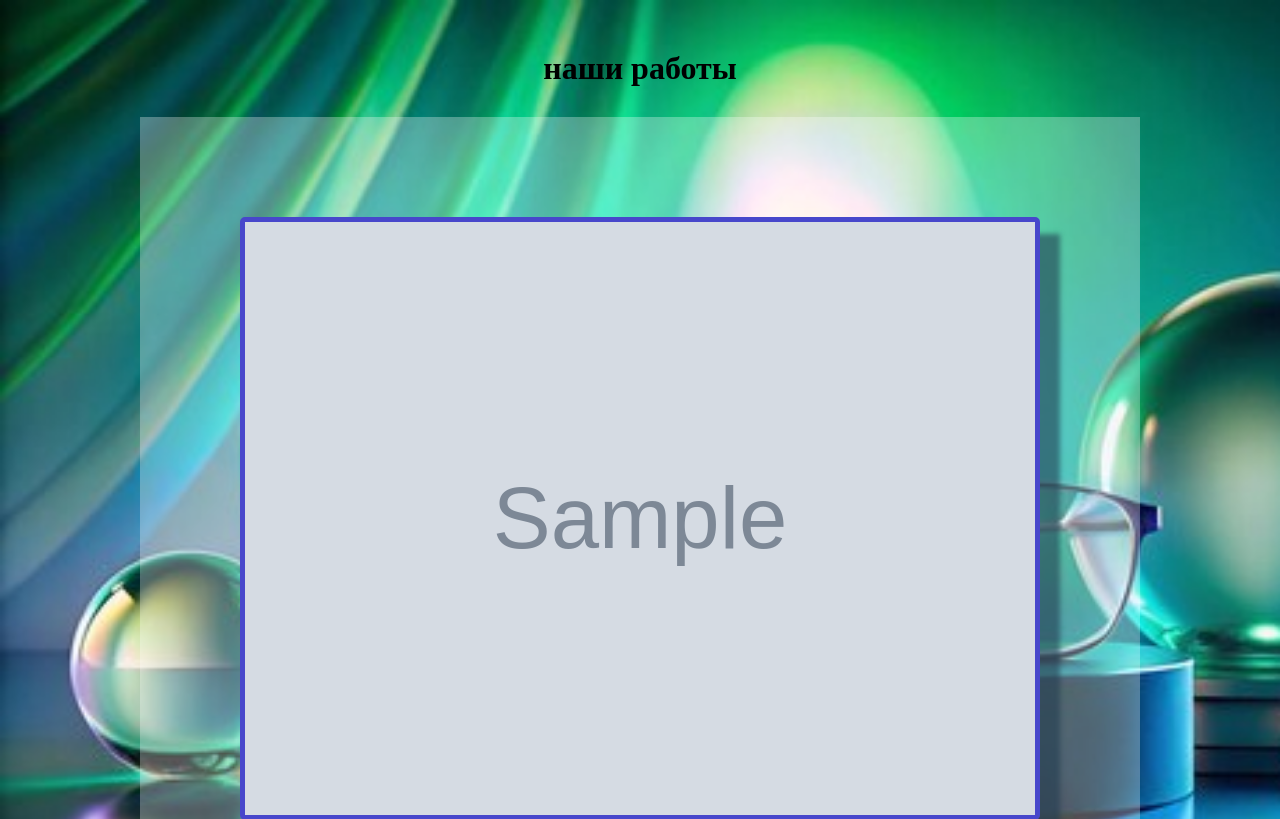
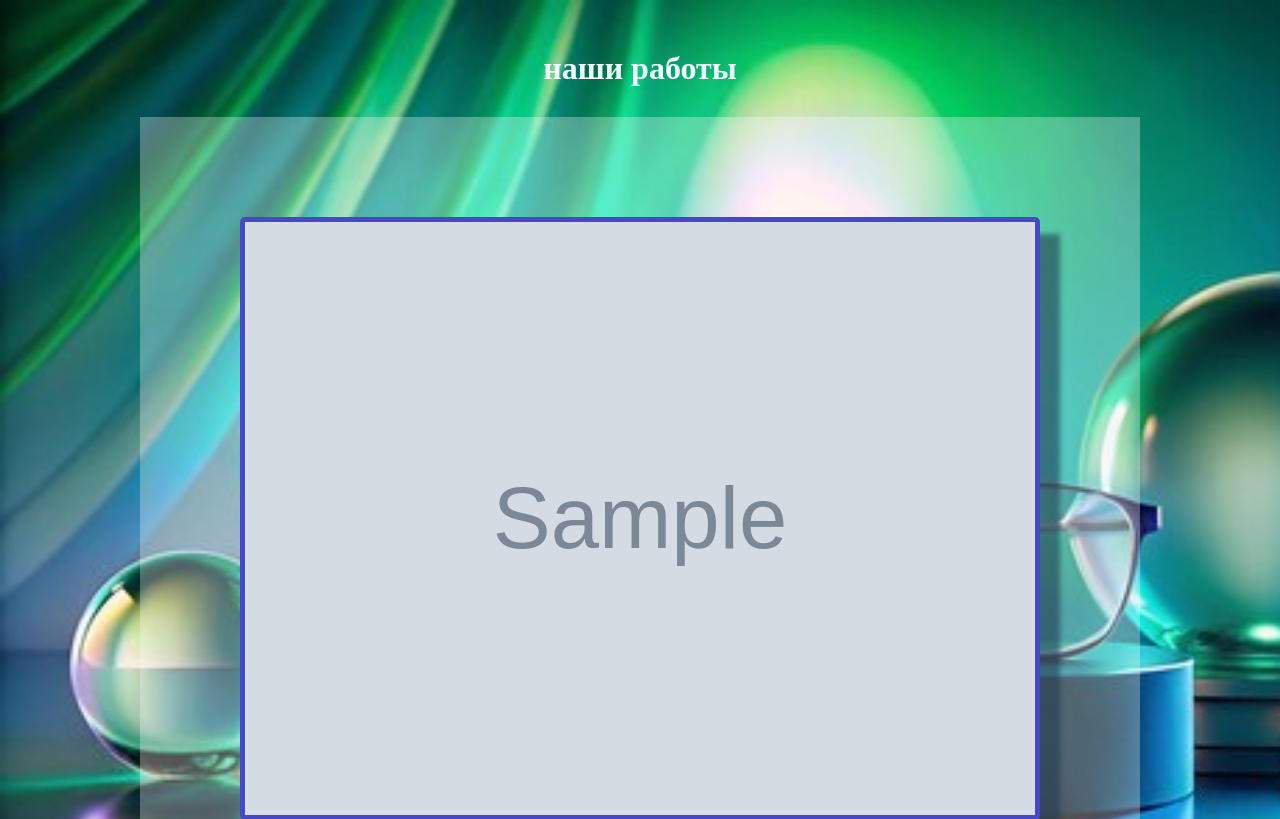
Before and after one commit to AlexVP747/-, a Django app: page /portfolio in a window 1280 px wide. Shown: the top 819 px of the page. Run offline with Django 5.2, Linux system fonts and the light colour scheme; tables that the repository leaves empty hold one stand-in row (values such as "Sample post"); grey boxes marked "Sample" are stand-in pictures.

Commit message:
исправлена цвет заголовка на стр. portfolio

```diff
--- a/main/static/main/css/portfolio.css
+++ b/main/static/main/css/portfolio.css
@@ -7,6 +7,10 @@
 a {
   color: black;
   text-decoration: none;
+}
+
+h1{
+  color: aliceblue;
 }
 
 body{
--- a/main/templates/main/portfolio.html
+++ b/main/templates/main/portfolio.html
@@ -9,7 +9,7 @@
 <body>
 
     <h1>наши работы</h1>
-  <main><p></p>
+  <main>
     {% for portfolio in list %}
     <div class='portfolio'>
     <img class="foto" src="{{portfolio.foto.url}}" alt="фотография">
```
